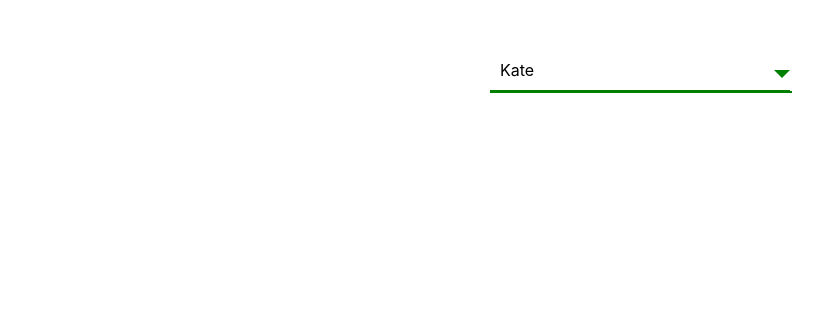
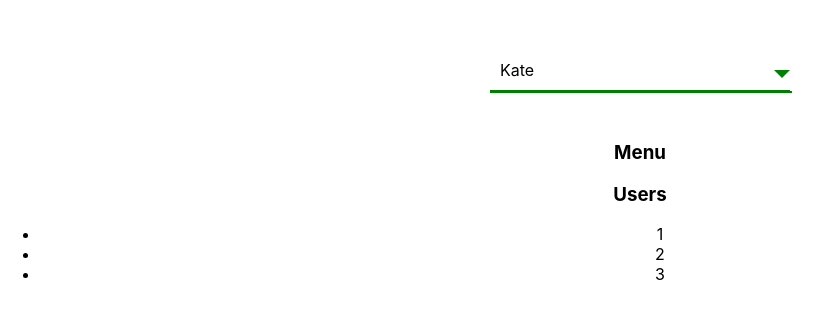
Before and after one commit to KatrinaNov/typescript-podrobno, a React (Create React App) app: page / in a window 1280 px wide. Shown: the top 318 px of the page, without its empty margins (0-830 px from the left). Built offline with nearby package versions, Linux system fonts and the light colour scheme.

Commit message:
15. useReducer, unit test for reduce

```diff
--- a/src/App.tsx
+++ b/src/App.tsx
@@ -1,18 +1,18 @@
 import React, {useState} from 'react';
 import './App.css';
-// import {Accordion} from "./components/Accordion/Accordion";
+import {Accordion} from "./components/Accordion/Accordion";
 // import {Rating, RatingValueType} from "./components/Rating/Rating";
 // import {UncontrolledRating} from "./components/UncontrolledRating/UncontrolledRating";
 // import {OnOff} from "./components/OnOff/OnOff";
 // import {UncontrolledOnOff} from "./components/UncontrolledOnOff/UncontrolledOnOff";
-// import {UncontrolledAccordion} from "./components/UnControlledAccordion/UncontrolledAccordion";
+import {UncontrolledAccordion} from "./components/UnControlledAccordion/UncontrolledAccordion";
 import Select from "./components/Select/Select";
 
 
 function App() {
 
   // let [ratingValue, setRatingValue] = useState<RatingValueType>(0);
-  // let [accordionCollapsed, setAccordionCollapsed] = useState<boolean>(true);
+  let [accordionCollapsed, setAccordionCollapsed] = useState<boolean>(true);
   // let [on, setOn] = useState<boolean>(true);
   // let [count, setCount] = useState<number>(0)
   const [selectValue, setSelectValue] = useState<string | undefined>("1")
@@ -27,7 +27,7 @@
   return (
     <div className="App">
       <Select value={selectValue} items={items} onChange={setSelectValue}/>
-      {/*    <Accordion
+      <Accordion
         titleValue={'Menu'}
         collapsed={accordionCollapsed}
         toggleAccordion={() => setAccordionCollapsed(!accordionCollapsed)}
@@ -36,8 +36,8 @@
           {title: "Maks", value: "2"},
           {title: "Vanya", value: "3"}]}
         onClick={onClickCallback}
-      />*/}
-      {/*<UncontrolledAccordion titleValue={'Users'}/>*/}
+      />
+      <UncontrolledAccordion titleValue={'Users'}/>
 
       {/*<Rating value={ratingValue} onClick={setRatingValue}/>*/}
       {/*<UncontrolledRating/>*/}
--- a/src/components/UnControlledAccordion/UncontrolledAccordion.tsx
+++ b/src/components/UnControlledAccordion/UncontrolledAccordion.tsx
@@ -1,16 +1,20 @@
-import React, {useState} from "react";
+import React, {useReducer} from "react";
+import {reducer, TOGGLE_COLLAPSED} from "./reducer";
 
 type AccordionPropsType = {
   titleValue: string,
 }
+
 export function UncontrolledAccordion(props: AccordionPropsType) {
 
-  let [collapsed, setCollapsed] = useState(true);
-  const toggleCollapsed = () => setCollapsed(!collapsed)
+    // let [collapsed, setCollapsed] = useState(true);
+    let [state, dispatch] = useReducer(reducer, {collapsed: false});
+    // const toggleCollapsed = () => setCollapsed(!collapsed)
+    const toggleCollapsed = () => dispatch({type: TOGGLE_COLLAPSED})
     return (
       <div>
         <AccordionTitle title={props.titleValue} toggleCollapsed={toggleCollapsed}/>
-        { !collapsed && <AccordionBody/>}
+        {!state.collapsed && <AccordionBody/>}
       </div>
     )
   }
@@ -19,11 +23,14 @@
     title: string
     toggleCollapsed: () => void
   }
-function AccordionTitle(props: AccordionTitlePropsType){
+
+  function AccordionTitle(props: AccordionTitlePropsType) {
     return (
       <h3 onClick={props.toggleCollapsed}>{props.title}</h3>
     )
-}function AccordionBody(){
+  }
+
+  function AccordionBody() {
     return (
       <ul>
         <li>1</li>
--- /dev/null
+++ b/src/components/UnControlledAccordion/reducer.tsx
@@ -0,0 +1,17 @@
+type ActionType = {
+  type: string
+}
+export const TOGGLE_COLLAPSED = "TOGGLE-COLLAPSED"
+
+export type StateType = {
+  collapsed : boolean
+}
+
+export const reducer = (state: StateType, action: ActionType): StateType => {
+  switch (action.type) {
+    case TOGGLE_COLLAPSED:
+      return {...state, collapsed: !state.collapsed};
+    default:
+      throw new Error("Bad action type");
+  }
+}
```
Also changed, not shown: 1 other file (tests, documents, lock files or other folders). Lines whose indentation alone changed are shown as unchanged.
